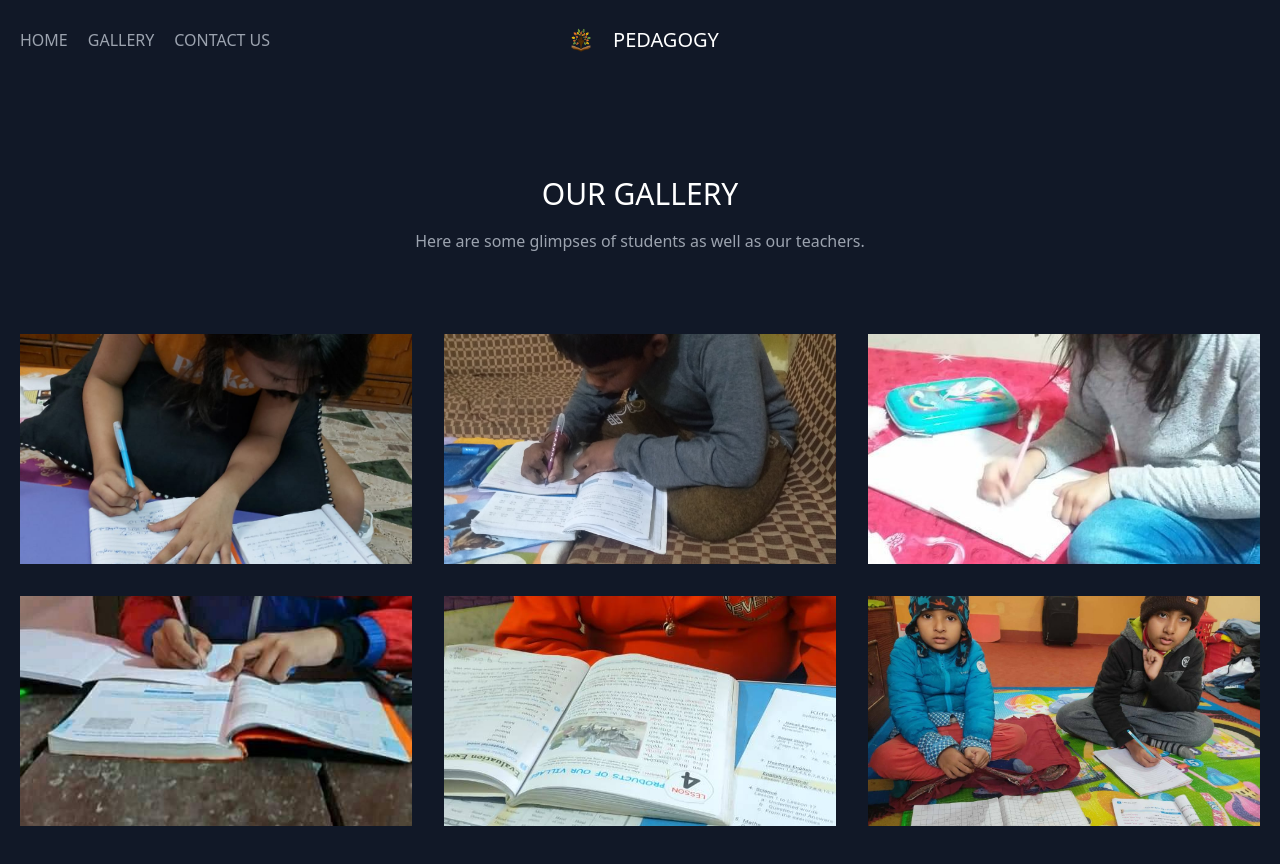
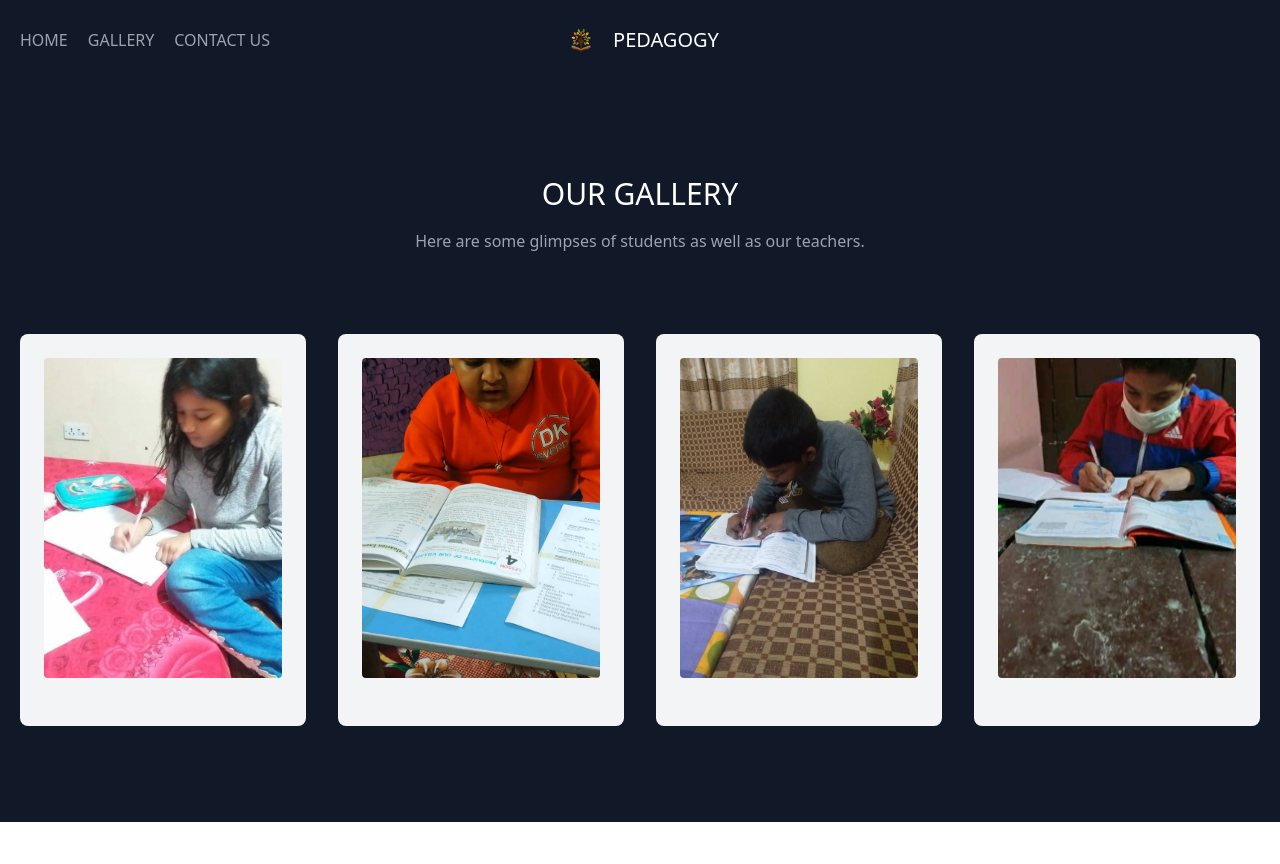
Before and after one commit to Nischal1101/Project, a React (Create React App) app: page /gallery in a window 1280 px wide. Shown: the top 864 px of the page. After the commit the page ends 822 px from the top, so only its background shows below. Built offline with nearby package versions, Linux system fonts and the light colour scheme.

Commit message:
working on gallery section

```diff
--- a/src/components/Gallery.js
+++ b/src/components/Gallery.js
@@ -19,130 +19,40 @@ const Gallery = () => {
             </p>
           </div>
           <div className="flex flex-wrap -m-4">
-            <div className="lg:w-1/3 sm:w-1/2 p-4">
-              <div className="flex relative">
+            <div className="xl:w-1/4 md:w-1/2 p-4">
+              <div className="bg-gray-100 p-6 rounded-lg">
                 <img
-                  alt="gallery"
-                  className="absolute inset-0 w-full h-full object-cover object-center"
-                  src={one}
+                  className="h-[20rem] rounded w-full object-cover object-center mb-6"
+                  src={three}
+                  alt="content"
                 />
-                <div className="px-8 py-10 relative z-10 w-full border-4 border-gray-800 bg-gray-900 opacity-0 hover:opacity-100">
-                  <h2 className="tracking-widest text-sm title-font font-medium text-indigo-400 mb-1">
-                    THE SUBTITLE
-                  </h2>
-                  <h1 className="title-font text-lg font-medium text-white mb-3">
-                    Shooting Stars
-                  </h1>
-                  <p className="leading-relaxed">
-                    Photo booth fam kinfolk cold-pressed sriracha leggings
-                    jianbing microdosing tousled waistcoat.
-                  </p>
-                </div>
               </div>
             </div>
-            <div className="lg:w-1/3 sm:w-1/2 p-4">
-              <div className="flex relative">
+            <div className="xl:w-1/4 md:w-1/2 p-4">
+              <div className="bg-gray-100 p-6 rounded-lg">
                 <img
-                  alt="gallery"
-                  className="absolute inset-0 w-full h-full object-cover object-center"
-                  src={two}
+                  className="h-[20rem] rounded w-full object-cover object-center mb-6"
+                  src={five}
+                  alt="content"
                 />
-                <div className="px-8 py-10 relative z-10 w-full border-4 border-gray-800 bg-gray-900 opacity-0 hover:opacity-100">
-                  <h2 className="tracking-widest text-sm title-font font-medium text-indigo-400 mb-1">
-                    THE SUBTITLE
-                  </h2>
-                  <h1 className="title-font text-lg font-medium text-white mb-3">
-                    The Catalyzer
-                  </h1>
-                  <p className="leading-relaxed">
-                    Photo booth fam kinfolk cold-pressed sriracha leggings
-                    jianbing microdosing tousled waistcoat.
-                  </p>
-                </div>
               </div>
             </div>
-            <div className="lg:w-1/3 sm:w-1/2 p-4">
-              <div className="flex relative">
+            <div className="xl:w-1/4 md:w-1/2 p-4">
+              <div className="bg-gray-100 p-6 rounded-lg">
                 <img
-                  alt="gallery"
-                  className="absolute inset-0 w-full h-full object-cover object-center"
-                  src={three}
+                  className="h-[20rem] rounded w-full object-cover object-center mb-6"
+                  src={two}
+                  alt="content"
                 />
-                <div className="px-8 py-10 relative z-10 w-full border-4 border-gray-800 bg-gray-900 opacity-0 hover:opacity-100">
-                  <h2 className="tracking-widest text-sm title-font font-medium text-indigo-400 mb-1">
-                    THE SUBTITLE
-                  </h2>
-                  <h1 className="title-font text-lg font-medium text-white mb-3">
-                    The 400 Blows
-                  </h1>
-                  <p className="leading-relaxed">
-                    Photo booth fam kinfolk cold-pressed sriracha leggings
-                    jianbing microdosing tousled waistcoat.
-                  </p>
-                </div>
               </div>
             </div>
-            <div className="lg:w-1/3 sm:w-1/2 p-4">
-              <div className="flex relative">
+            <div className="xl:w-1/4 md:w-1/2 p-4">
+              <div className="bg-gray-100 p-6 rounded-lg">
                 <img
-                  alt="gallery"
-                  className="absolute inset-0 w-full h-full object-cover object-center"
+                  className="h-[20rem] rounded w-full object-cover object-center mb-6"
                   src={four}
+                  alt="content"
                 />
-                <div className="px-8 py-10 relative z-10 w-full border-4 border-gray-800 bg-gray-900 opacity-0 hover:opacity-100">
-                  <h2 className="tracking-widest text-sm title-font font-medium text-indigo-400 mb-1">
-                    THE SUBTITLE
-                  </h2>
-                  <h1 className="title-font text-lg font-medium text-white mb-3">
-                    Neptune
-                  </h1>
-                  <p className="leading-relaxed">
-                    Photo booth fam kinfolk cold-pressed sriracha leggings
-                    jianbing microdosing tousled waistcoat.
-                  </p>
-                </div>
-              </div>
-            </div>
-            <div className="lg:w-1/3 sm:w-1/2 p-4">
-              <div className="flex relative">
-                <img
-                  alt="gallery"
-                  className="absolute inset-0 w-full h-full object-cover object-center"
-                  src={five}
-                />
-                <div className="px-8 py-10 relative z-10 w-full border-4 border-gray-800 bg-gray-900 opacity-0 hover:opacity-100">
-                  <h2 className="tracking-widest text-sm title-font font-medium text-indigo-400 mb-1">
-                    THE SUBTITLE
-                  </h2>
-                  <h1 className="title-font text-lg font-medium text-white mb-3">
-                    Holden Caulfield
-                  </h1>
-                  <p className="leading-relaxed">
-                    Photo booth fam kinfolk cold-pressed sriracha leggings
-                    jianbing microdosing tousled waistcoat.
-                  </p>
-                </div>
-              </div>
-            </div>
-            <div className="lg:w-1/3 sm:w-1/2 p-4">
-              <div className="flex relative">
-                <img
-                  alt="gallery"
-                  className="absolute inset-0 w-full h-full object-cover object-center"
-                  src={six}
-                />
-                <div className="px-8 py-10 relative z-10 w-full border-4 border-gray-800 bg-gray-900 opacity-0 hover:opacity-100">
-                  <h2 className="tracking-widest text-sm title-font font-medium text-indigo-400 mb-1">
-                    THE SUBTITLE
-                  </h2>
-                  <h1 className="title-font text-lg font-medium text-white mb-3">
-                    Alper Kamu
-                  </h1>
-                  <p className="leading-relaxed">
-                    Photo booth fam kinfolk cold-pressed sriracha leggings
-                    jianbing microdosing tousled waistcoat.
-                  </p>
-                </div>
               </div>
             </div>
           </div>
```
Also changed, not shown: src/components/Hero.js (+4 -40 lines).
